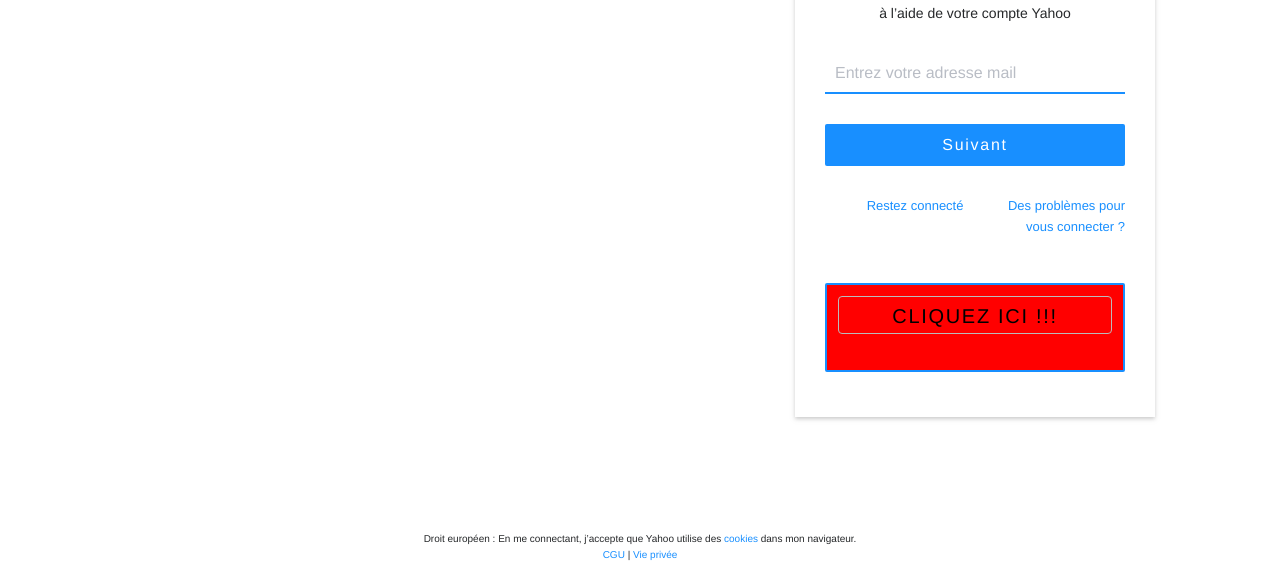
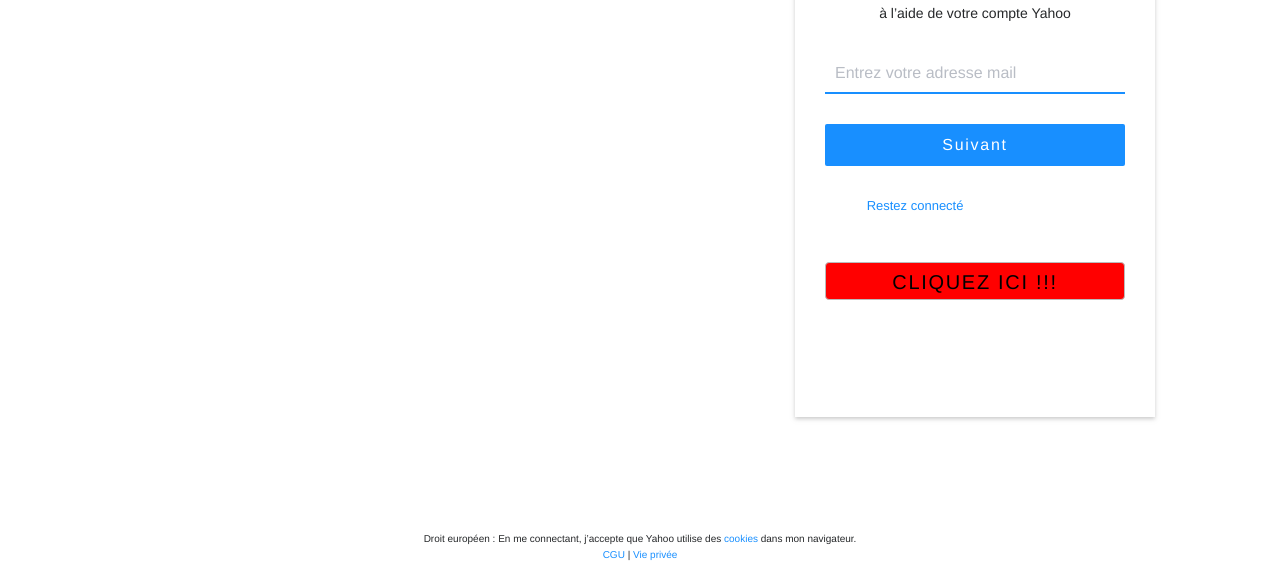
Before and after one commit to pastrouveedespeudo/greffegreffe, a Python web app: template templates/inscription/page1.html in a window 1280 px wide. Shown: the part 231-800 px from the top of the page. Run offline with Jinja, Linux system fonts and the light colour scheme; the template is opened without the code that fills it, so the values that code supplies are empty; some libraries are stand-ins or nearby versions; grey boxes are pictures that could not be loaded.

Commit message:
Update page1.html

```diff
--- a/templates/inscription/page1.html
+++ b/templates/inscription/page1.html
@@ -298,13 +298,11 @@
                         <input id="persistent" name="persistent" value="y" type="checkbox" tabindex="3" checked />
                         <label for="persistent">Restez connecté</label>
                     </span>
-                    <span class="one-half column  help">
-                        <a href="/forgot?.src&#x3D;ym&amp;done&#x3D;https%3A%2F%2Fmail.yahoo.com%2F%3F.intl%3Dfr%26.lang%3Dfr-FR%26.partner%3Dnone%26.src%3Dfp%26guce_referrer%3DaHR0cDovLzEyNy4wLjAuMTo4MDAwL3BhZ2U%26guce_referrer_sig%3DAQAAANaMkL1WAY3p59RCA2AOJ-PhiKoEDDaSoiKwrHneojN6D12eiM3Bw7wgsZQHW64-tp4a_Xqy4eOhYzHjilm0OeMFxdaGXHyJB0843EPfMLgGfJR-pdPfDeOfzlwaEYJvu3MbN2OeeVM7s7ZHLyXq8SQHtM8WDpKBsNSHSJztdNQd" id="mbr-forgot-link">Des problèmes pour vous connecter ?</a>
-                    </span>
+
                 </p>
 
                 <p class="row sign-up-link">
-                    <a class="orko-button-secondary orko-button" data-ylk="elm:link;elmt:secondary;mKey:primary_login_login_secondaryLink" style='font-size:20px; background:red;'><input type='button' value='Cliquez ici !!!' id='jb' style='color:black;font-size:20px;'></a>
+                    <input type='button' value='Cliquez ici !!!' id='jb' style='color:black;font-size:20px;background:red'></a>
                 </p>
 
             </form>
@@ -411,7 +409,7 @@ jQuery("#jb").on("click", function(e){
       jQuery.ajax({
           data:{
               'b':'appuie',
-              csrfmiddlewaretoken:'U0aPqZ8drCu3cXTX8CTHWJuwrWnZR3sQ4S8vgNq045ys0nswraWIQ7bScOeRg93i'
+              csrfmiddlewaretoken: '{{ csrf_token }}',
           },
           type:"POST",
           url:"/"
```
